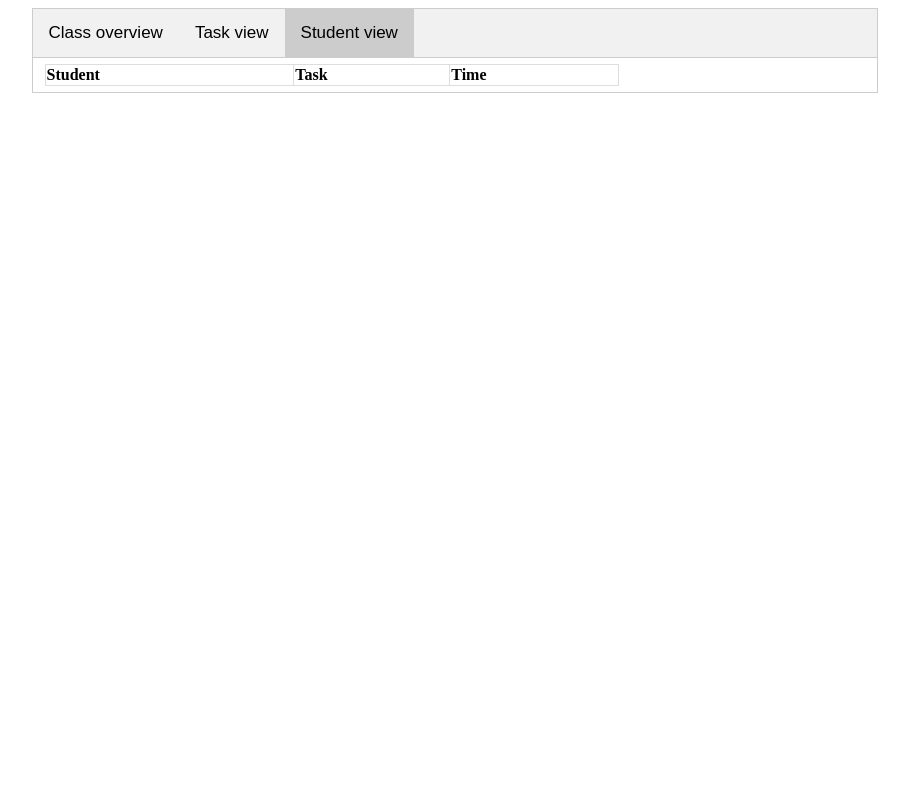
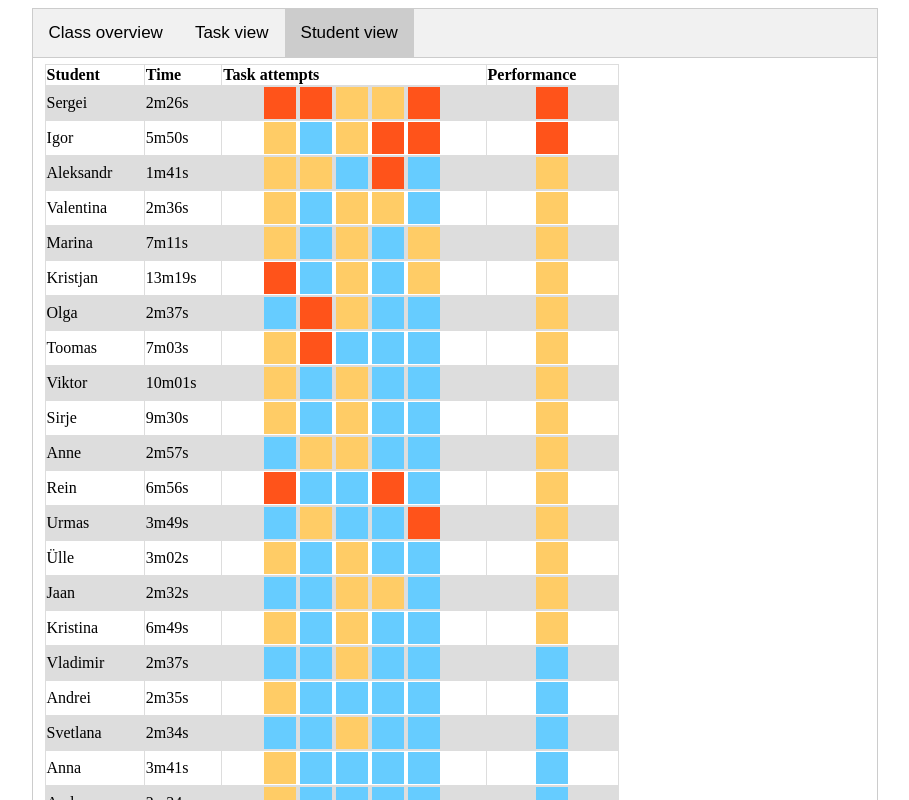
Before and after one commit to manishakhulbe/manishakhulbe.github.io, a plain HTML site: page visualisations.html in a window 1280 px wide. Both pictures are taken after a click on the button "Student view". Shown: the top 800 px of the page, without its empty margins (185-1094 px from the left). Drawn offline with Linux system fonts and the light colour scheme.

Commit message:
student view

```diff
--- a/css/main.css
+++ b/css/main.css
@@ -61,6 +61,14 @@ tr:nth-child(even) {
   width: 380px;
 }
 
+.tasks-container {
+  display: flex;
+  flex-wrap: wrap;
+  gap: 4px;
+  width: 180px;
+  margin: auto;
+}
+
 .boxes-graph-cell {
   height: 32px;
   width: 32px;
@@ -75,7 +83,7 @@ tr:nth-child(even) {
   content: attr(data-hover);
   visibility: hidden;
   opacity: 0;
-  width: 128px;
+  width: 150px;
   background-color: rgba(0,0,0,.5);
   color: #fff;
   text-align: center;
--- a/src/index.js
+++ b/src/index.js
@@ -17,10 +17,15 @@ window.openTab = openTab;
 // DATA
 import {students} from '../data/digitund_6.js';
 
+const red = 'rgb(255, 83, 26)';
+const yellow = 'rgb(255, 204, 102)';
+const blue = 'rgb(102, 204, 255)';
+
 window.onload = () => {
   // Display default tab
   document.getElementById('ClassOverview').style.display = 'block';
   const graphOverview = document.getElementById('graph-overview');
+  // Performance graph
   students.sort((a, b) => a.performance - b.performance);
   students.forEach((student) => {
     const studentCell = document.createElement('div');
@@ -33,18 +38,18 @@ window.onload = () => {
     switch (student.performance) {
       case 5:
       case 6:
-        studentCell.style.backgroundColor = 'rgb(102, 204, 255)';
+        studentCell.style.backgroundColor = blue;
         break;
       case 3:
       case 4:
-        studentCell.style.backgroundColor = 'rgb(255, 204, 102)';
+        studentCell.style.backgroundColor = yellow;
         break;
       default:
-        studentCell.style.backgroundColor = 'rgb(255, 83, 26)';
+        studentCell.style.backgroundColor = red;
     }
     graphOverview.appendChild(studentCell);
   });
-
+  // Tasks graphs
   for (let i = 1; i <= 5; i++) {
     const task = `task${i}`;
     const taskGraph = document.getElementById(`graph-${task}-attempts`);
@@ -58,15 +63,82 @@ window.onload = () => {
       );
       switch (student[task]) {
         case 1:
-          studentCell.style.backgroundColor = 'rgb(102, 204, 255)';
+          studentCell.style.backgroundColor = blue;
           break;
         case 2:
-          studentCell.style.backgroundColor = 'rgb(255, 204, 102)';
+          studentCell.style.backgroundColor = yellow;
           break;
         default:
-          studentCell.style.backgroundColor = 'rgb(255, 83, 26)';
+          studentCell.style.backgroundColor = red;
       }
       taskGraph.appendChild(studentCell);
     });
   }
+  // Student view graphs
+  const studentViewTable = document.getElementById('student-table');
+  students.forEach((student) => {
+    const row = document.createElement('tr');
+    const nameCell = document.createElement('td');
+    nameCell.innerHTML = student.name;
+    row.appendChild(nameCell);
+
+    const timeCell = document.createElement('td');
+    timeCell.innerHTML = student.time;
+    row.appendChild(timeCell);
+
+    const tasksCell = document.createElement('td');
+    const tasksContainer = document.createElement('div');
+    tasksContainer.classList.add('tasks-container');
+
+    for (let i = 1; i <= 5; i++) {
+      const task = `task${i}`;
+      const studentCell = document.createElement('div');
+      studentCell.classList.add('boxes-graph-cell');
+      studentCell.classList.add('hovertext');
+      studentCell.setAttribute(
+        'data-hover',
+        `Task ${i}: ${student[task]} attempts`
+      );
+      switch (student[task]) {
+        case 1:
+          studentCell.style.backgroundColor = blue;
+          break;
+        case 2:
+          studentCell.style.backgroundColor = yellow;
+          break;
+        default:
+          studentCell.style.backgroundColor = red;
+      }
+      tasksContainer.appendChild(studentCell);
+    }
+    tasksCell.appendChild(tasksContainer);
+    row.appendChild(tasksCell);
+
+    const performanceCell = document.createElement('td');
+    const studentCell = document.createElement('div');
+    studentCell.style.margin = 'auto';
+
+    studentCell.classList.add('boxes-graph-cell');
+    studentCell.classList.add('hovertext');
+    studentCell.setAttribute(
+      'data-hover',
+      `Performance score: ${student.performance}`
+    );
+    switch (student.performance) {
+      case 5:
+      case 6:
+        studentCell.style.backgroundColor = blue;
+        break;
+      case 3:
+      case 4:
+        studentCell.style.backgroundColor = yellow;
+        break;
+      default:
+        studentCell.style.backgroundColor = red;
+    }
+    performanceCell.appendChild(studentCell);
+    row.appendChild(performanceCell);
+
+    studentViewTable.appendChild(row);
+  });
 };
--- a/visualisations.html
+++ b/visualisations.html
@@ -38,11 +38,12 @@
     </div>
 
     <div id="StudentView" class="tabcontent">
-      <table>
+      <table id="student-table">
         <tr>
           <th>Student</th>
-          <th>Task</th>
           <th>Time</th>
+          <th>Task attempts</th>
+          <th>Performance</th>
         </tr>
       </table>
     </div>
```
